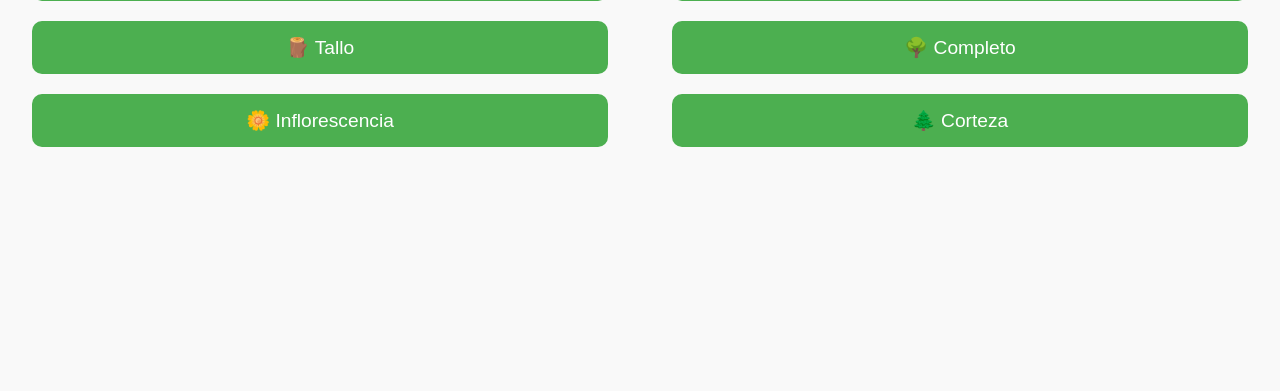
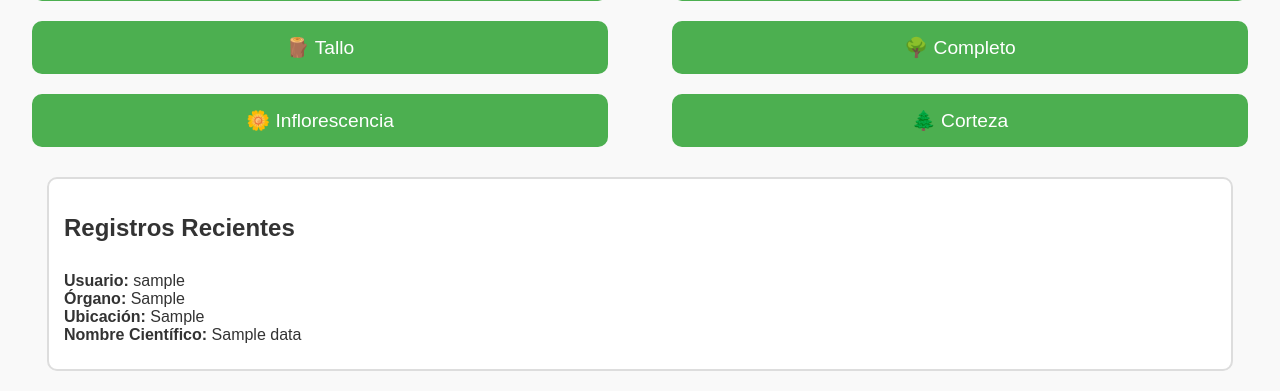
Before and after one commit to julian391/aplicacionmcc, a Flask app: page / in a window 1280 px wide. Shown: the part 521-912 px from the top of the page. Before the commit the page ends 668 px from the top, so only its background shows below. Run offline with Flask 3, Linux system fonts and the light colour scheme; tables that the repository leaves empty hold one stand-in row (values such as "Sample post"); some libraries are stand-ins or nearby versions.

Commit message:
Actualizar código con todas las funcionalidades

```diff
--- a/app.py
+++ b/app.py
@@ -25,7 +25,10 @@ conn.commit()
 # Ruta principal
 @app.route('/')
 def index():
-    return render_template('index.html')
+    # Obtener todos los registros de la base de datos
+    cursor.execute('SELECT * FROM plant_data ORDER BY id DESC')
+    records = cursor.fetchall()
+    return render_template('index.html', records=records)
 
 # Ruta para recibir datos
 @app.route('/upload', methods=['POST'])
--- a/templates/index.html
+++ b/templates/index.html
@@ -14,6 +14,7 @@
             padding: 0;
             background-color: #f9f9f9;
             color: #333;
+            overflow-y: scroll; /* Barra de desplazamiento vertical */
         }
         h1 {
             text-align: center;
@@ -77,6 +78,41 @@
             margin-left: auto;
             margin-right: auto;
         }
+
+        /* Lista de Registros */
+        .records {
+            max-height: 300px;
+            overflow-y: auto;
+            border: 2px solid #ddd;
+            border-radius: 10px;
+            padding: 15px;
+            margin: 20px auto;
+            width: 90%;
+            background-color: #fff;
+        }
+        .record-item {
+            border-bottom: 1px solid #ddd;
+            padding: 10px 0;
+        }
+        .record-item:last-child {
+            border-bottom: none;
+        }
+
+        /* Barra de Desplazamiento Vertical Gruesa */
+        ::-webkit-scrollbar {
+            width: 15px;
+        }
+        ::-webkit-scrollbar-track {
+            background: #f1f1f1;
+            border-radius: 10px;
+        }
+        ::-webkit-scrollbar-thumb {
+            background: #888;
+            border-radius: 10px;
+        }
+        ::-webkit-scrollbar-thumb:hover {
+            background: #555;
+        }
     </style>
 </head>
 <body>
@@ -115,6 +151,19 @@
             🌲 Corteza<br>
             <img id="thumbnail-bark" src="" alt="Miniatura Corteza" style="display: none;">
         </button>
+    </div>
+
+    <!-- Lista de Registros -->
+    <div class="records">
+        <h2>Registros Recientes</h2>
+        {% for record in records %}
+        <div class="record-item">
+            <strong>Usuario:</strong> {{ record[1] }}<br>
+            <strong>Órgano:</strong> {{ record[2] }}<br>
+            <strong>Ubicación:</strong> {{ record[4] }}<br>
+            <strong>Nombre Científico:</strong> {{ record[5] }}
+        </div>
+        {% endfor %}
     </div>
 
     <script>
@@ -172,6 +221,31 @@
                 reader.onload = () => {
                     document.getElementById(`thumbnail-${organ}`).src = reader.result;
                     document.getElementById(`thumbnail-${organ}`).style.display = 'block';
+
+                    // Enviar datos al backend
+                    const username = document.getElementById('username').value;
+                    const image_data = reader.result.split(',')[1]; // Extraer base64
+                    const location = gpsPosition ? gpsPosition.join(', ') : 'Desconocida';
+
+                    fetch('/upload', {
+                        method: 'POST',
+                        headers: { 'Content-Type': 'application/json' },
+                        body: JSON.stringify({
+                            username: username,
+                            organ: organ,
+                            image: image_data,
+                            location: location
+                        })
+                    })
+                    .then(response => response.json())
+                    .then(data => {
+                        alert(`Nombre científico identificado: ${data.scientific_name}`);
+                        location.reload(); // Recargar la página para actualizar la lista de registros
+                    })
+                    .catch(error => {
+                        console.error('Error:', error);
+                        alert('Ocurrió un error al procesar la imagen.');
+                    });
                 };
                 reader.readAsDataURL(file);
             };
```
Also changed, not shown: 1 other file.
